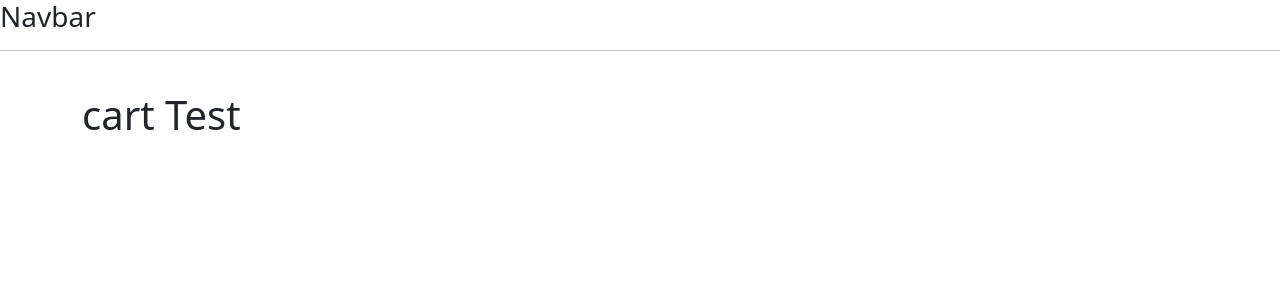
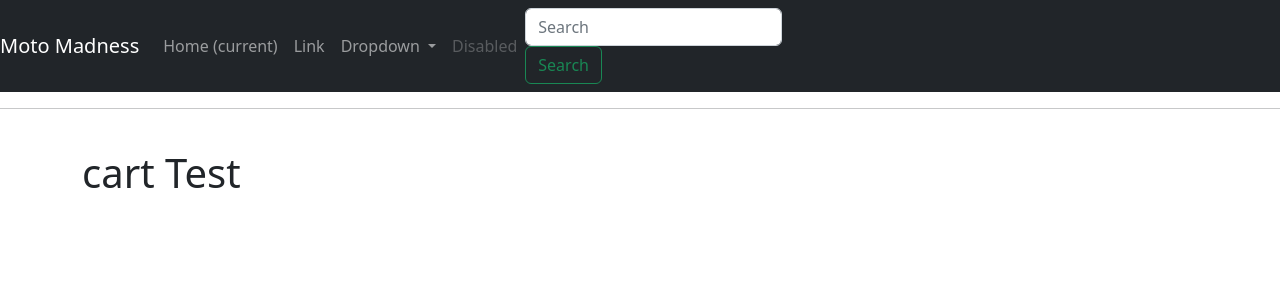
Before and after one commit to cmikedev/ecommerce, a Django app: page /cart/ in a window 1280 px wide. Shown: the top 300 px of the page. Run offline with Django 3.2, Linux system fonts and the light colour scheme.

Commit message:
Add navbar to base.html

```diff
--- a/store/templates/store/base.html
+++ b/store/templates/store/base.html
@@ -19,7 +19,41 @@
         <script src="https://cdn.jsdelivr.net/npm/bootstrap@5.2.3/dist/js/bootstrap.min.js" integrity="sha384-cuYeSxntonz0PPNlHhBs68uyIAVpIIOZZ5JqeqvYYIcEL727kskC66kF92t6Xl2V" crossorigin="anonymous"></script>
     </head>
     <body>
-        <h3>Navbar</h3>
+        <nav class="navbar navbar-expand-lg navbar-dark bg-dark">
+            <a class="navbar-brand" href="#">Moto Madness</a>
+            <button class="navbar-toggler" type="button" data-toggle="collapse" data-target="#navbarSupportedContent" aria-controls="navbarSupportedContent" aria-expanded="false" aria-label="Toggle navigation">
+              <span class="navbar-toggler-icon"></span>
+            </button>
+
+            <div class="collapse navbar-collapse" id="navbarSupportedContent">
+                <ul class="navbar-nav mr-auto">
+                    <li class="nav-item active">
+                        <a class="nav-link" href="#">Home <span class="sr-only">(current)</span></a>
+                    </li>
+                    <li class="nav-item">
+                        <a class="nav-link" href="#">Link</a>
+                    </li>
+                    <li class="nav-item dropdown">
+                        <a class="nav-link dropdown-toggle" href="#" id="navbarDropdown" role="button" data-toggle="dropdown" aria-haspopup="true" aria-expanded="false">
+                    Dropdown
+                        </a>
+                        <div class="dropdown-menu" aria-labelledby="navbarDropdown">
+                            <a class="dropdown-item" href="#">Action</a>
+                            <a class="dropdown-item" href="#">Another action</a>
+                            <div class="dropdown-divider"></div>
+                            <a class="dropdown-item" href="#">Something else here</a>
+                        </div>
+                    </li>
+                    <li class="nav-item">
+                        <a class="nav-link disabled" href="#">Disabled</a>
+                    </li>
+                </ul>
+                <form class="form-inline my-2 my-lg-0">
+                    <input class="form-control mr-sm-2" type="search" placeholder="Search" aria-label="Search">
+                    <button class="btn btn-outline-success my-2 my-sm-0" type="submit">Search</button>
+                </form>
+            </div>
+        </nav>
 
         <hr>
 
```
